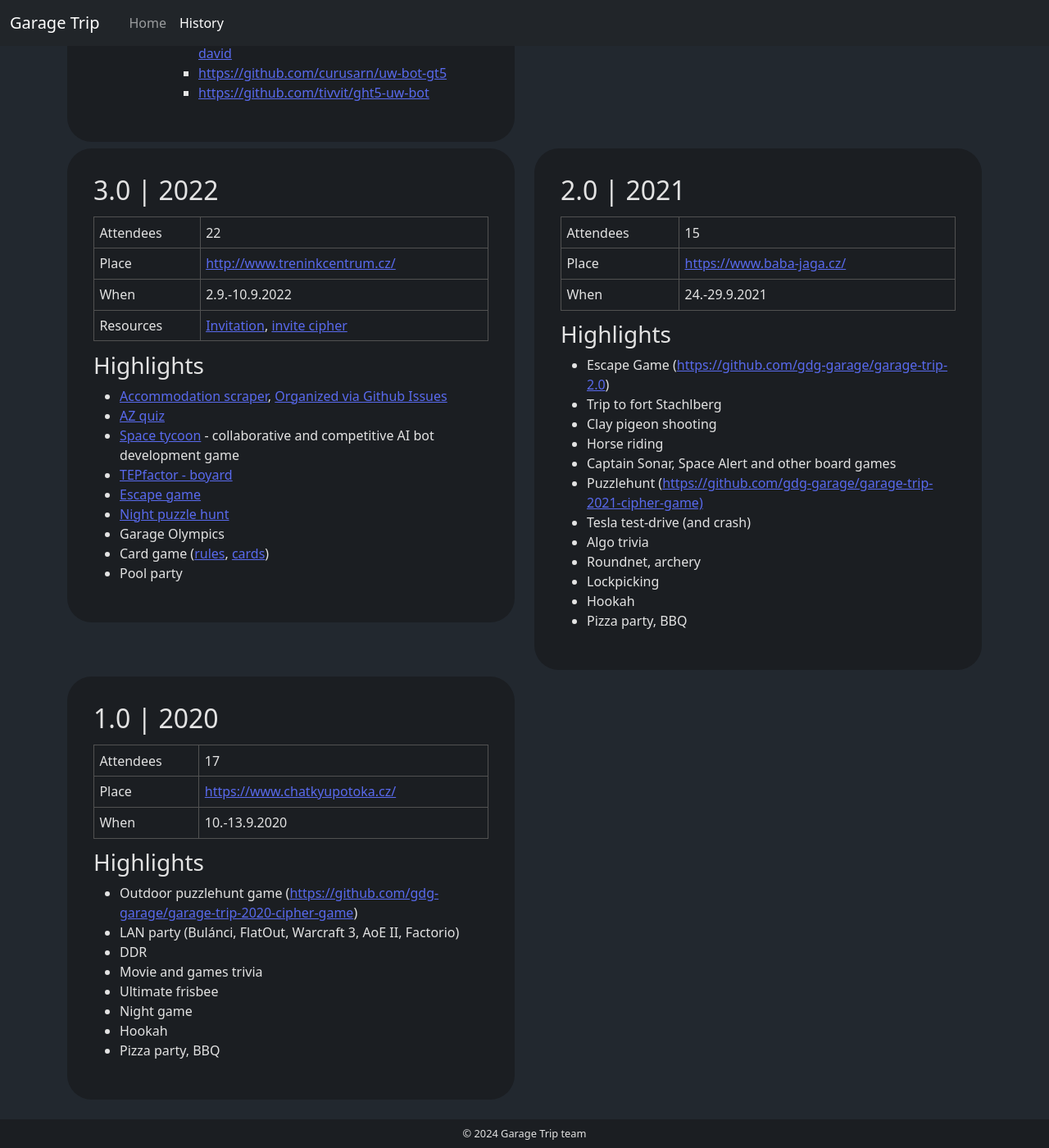
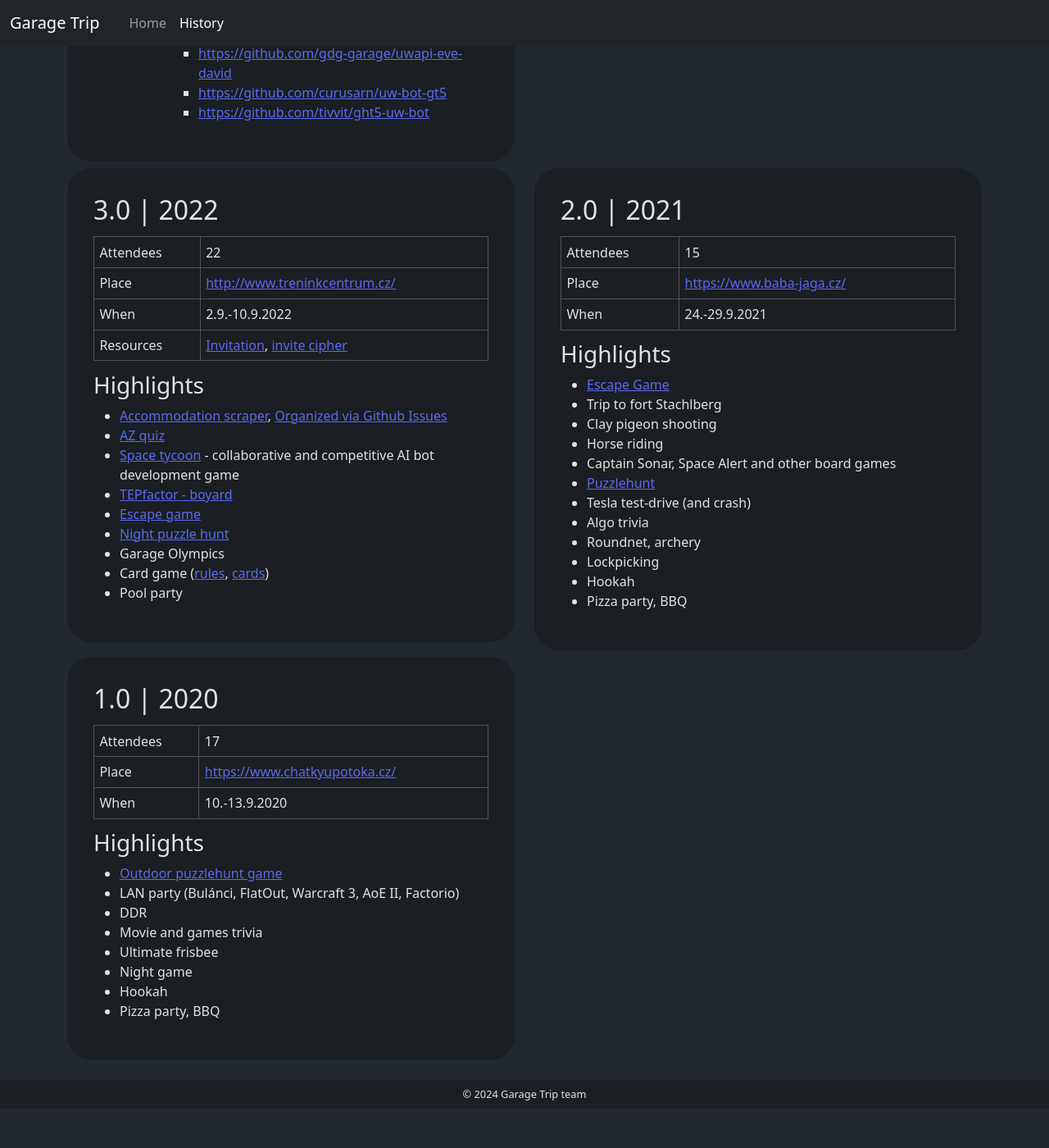
Before and after one commit to tivvit/garage-trip-web, a Jekyll site: the page built from history.html, in a window 1280 px wide and 1400 px high, scrolled down 1067 px. Shown: the whole window at 82% size. Built offline with Jekyll 4.4.1, drawn with Linux system fonts in a browser that asks for light colours; after the commit the page ends 2419 px from its top, so only the background shows below that; some of the changed lines change nothing that is shown; some of the changed text lies outside the part shown.

Commit message:
add notes for history 6.9, and improve history

```diff
--- a/history.html
+++ b/history.html
@@ -6,12 +6,14 @@
 <div class="row mt-4">
     <div class="col-lg-6 gy-2">
         <div class="box">
-            <p>This trip is an initiative of <a href="https://sites.google.com/site/garagepragueone/home">GDG Garage
+            <p>
+                This trip is an initiative of <a href="https://sites.google.com/site/garagepragueone/home">GDG Garage
                 Prague One</a> attendees.</p>
             <p>
                 We felt that more time and focus were needed for some algorithmic tasks that we tried to solve at weekly
                 GDG Garage meetings.
             </p>
+            <p>Garage Trip is non-profit event powered by sheer joy of the organizers and attendees.</p>
         </div>
     </div>
     <div class="col-lg-6 gy-2">
@@ -31,6 +33,12 @@
 <div class="row pt-3">
     <h2>Past Events</h2>
     <div class="col-lg-6 gy-2">
+        <!-- 6.9
+        * scraping with ban and LLMs
+        * LLMs for feedback processing
+        * new web
+        -->
+
         <div class="box">
             <h2>5.0 | 2024</h2>
             <table>
@@ -56,6 +64,7 @@
 
             <h3>Highlights</h3>
             <ul>
+                <li>International version (in English) for the first time.</li>
                 <li>
                     <a href="https://docs.google.com/presentation/d/1ClPxODL56j38TIjbRfBaSCnJc_IWvnPMDj0wB4rHQo4/edit#slide=id.p">Initial
                         presentation</a></li>
@@ -227,14 +236,12 @@
 
             <h3>Highlights</h3>
             <ul>
-                <li>Escape Game (<a href="https://github.com/gdg-garage/garage-trip-2.0">https://github.com/gdg-garage/garage-trip-2.0</a>)
-                </li>
+                <li><a href="https://github.com/gdg-garage/garage-trip-2.0">Escape Game</a></li>
                 <li>Trip to fort Stachlberg</li>
                 <li>Clay pigeon shooting</li>
                 <li>Horse riding</li>
                 <li>Captain Sonar, Space Alert and other board games</li>
-                <li>Puzzlehunt (<a href="https://github.com/gdg-garage/garage-trip-2021-cipher-game">https://github.com/gdg-garage/garage-trip-2021-cipher-game)</a>
-                </li>
+                <li><a href="https://github.com/gdg-garage/garage-trip-2021-cipher-game">Puzzlehunt</a></li>
                 <li>Tesla test-drive (and crash)</li>
                 <li>Algo trivia</li>
                 <li>Roundnet, archery</li>
@@ -265,8 +272,7 @@
 
             <h3>Highlights</h3>
             <ul>
-                <li>Outdoor puzzlehunt game (<a href="https://github.com/gdg-garage/garage-trip-2020-cipher-game">https://github.com/gdg-garage/garage-trip-2020-cipher-game</a>)
-                </li>
+                <li><a href="https://github.com/gdg-garage/garage-trip-2020-cipher-game">Outdoor puzzlehunt game</a></li>
                 <li>LAN party (Bulánci, FlatOut, Warcraft 3, AoE II, Factorio)</li>
                 <li>DDR</li>
                 <li>Movie and games trivia</li>
```
